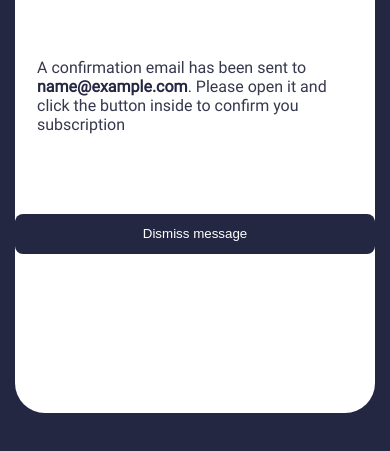
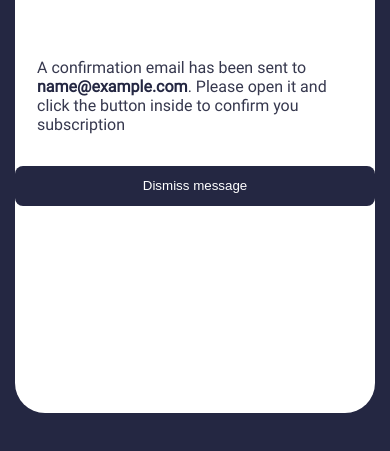
Before and after one commit to akin-holo/frontendmentor-junior-challenge-2, a plain HTML site: page index.html in a window 390 px wide. Both pictures are taken after typing "name@example.com" into the empty fields and a click on the button "subscribe to monthly newsletter". Shown: the part 289-740 px from the top of the page. Drawn offline with Linux system fonts and the light colour scheme.

Commit message:
Update style.css

```diff
--- a/style.css
+++ b/style.css
@@ -213,7 +213,7 @@ h2 {
    }
 
    .btn-dismiss {
-      margin: 5rem auto auto auto;
+      margin: 2rem auto auto auto;
       width: 100%;
    }
 }
```
